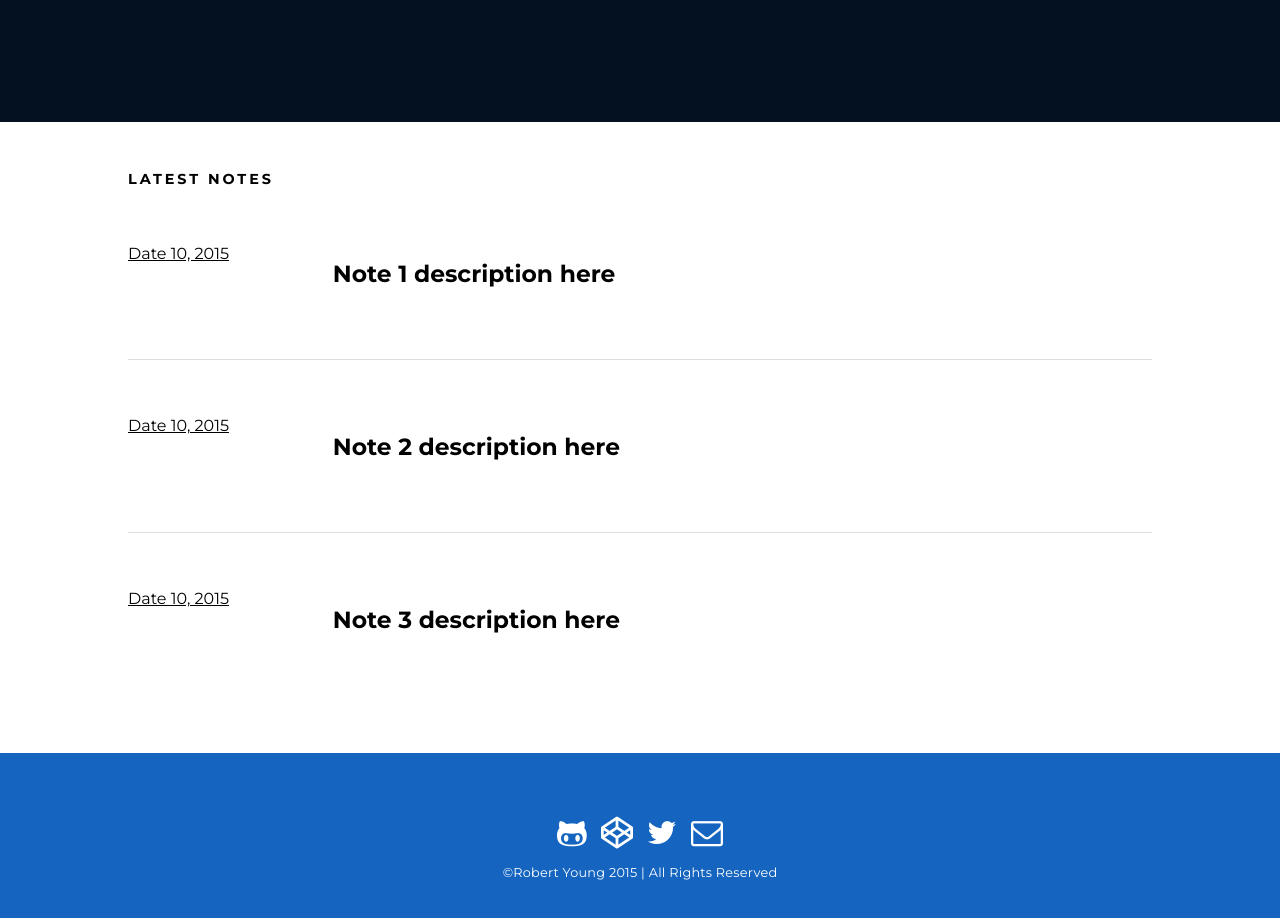
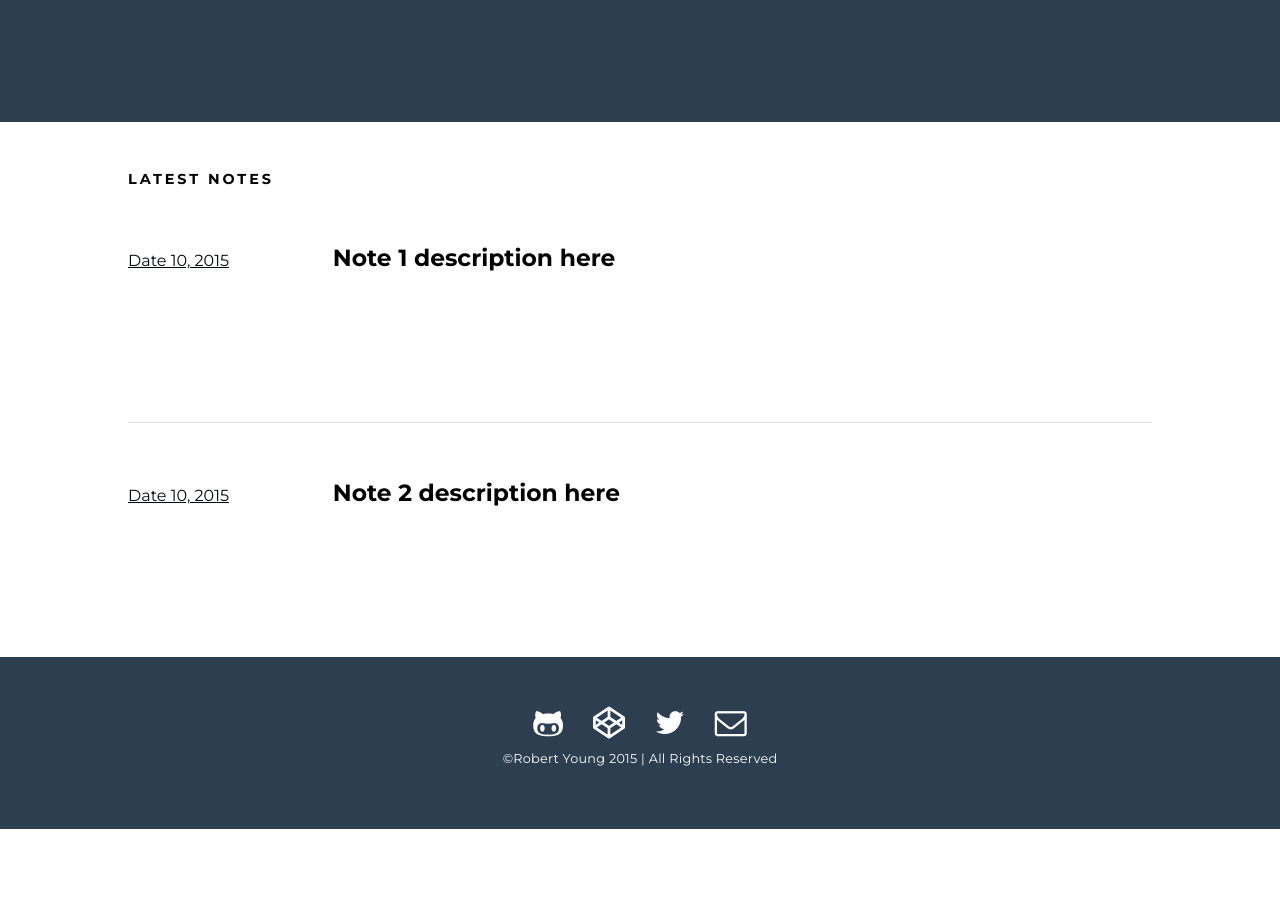
Before and after one commit to ryoungz/portfolio-2015, a website: page app/index.html in a window 1280 px wide. Shown: the part 640-1558 px from the top of the page. After the commit the page ends 1469 px from the top, so only its background shows below. Drawn offline with Linux system fonts and the light colour scheme.

Commit message:
add flexbox social footer. add html save gulp task.

```diff
--- a/app/index.html
+++ b/app/index.html
@@ -13,7 +13,7 @@
 		<div class="container">
 			<a href="index.html"><h1 class="header-title">Robert C Young</h1><h2 class="header-subtitle">/ Interactive Developer</h2></a>
 			<nav class="header-nav" role="navigation">
-				<a href="http://jonyablonski.com/work/">Work</a>
+				<a href="flexbox.html">Work</a>
 				<a href="http://jonyablonski.com/notes/">Notes</a>
 				<a href="http://jonyablonski.com/info/">Info</a>
 			</nav>
@@ -51,23 +51,17 @@
 				<div class="main-notes-date"><a href="">Date 10, 2015</a></div>
 				<div class="main-notes-description"><h1>Note 2 description here</h1></div>
 			</article>
-			<article class="main-notes-post">
-				<div class="main-notes-date"><a href="">Date 10, 2015</a></div>
-				<div class="main-notes-description"><h1>Note 3 description here</h1></div>
-			</article>
 		</div>
 	</section>
 
-	<footer class="footer">
-		<div class="container">
-			<ul>
-				<li><a href="https://github.com/ryoungz"><i class="fa fa-github-alt fa-2x"></i></a></li>
-				<li><a href="http://codepen.io/ryoungz/"><i class="fa fa-codepen fa-2x"></i></a></li>
-				<li><a href="https://twitter.com/robertcyoung"><i class="fa fa-twitter fa-2x"></i></a></li>
-				<li><a href="mailto:ryoungz@gmail.com"><i class="fa fa-envelope-o fa-2x"></i></a></li>
-			</ul>
-			<p class="footer-info">&#169;Robert Young 2015 | All Rights Reserved</p>
-		</div>
+	<footer class="footer-flex">
+		<ul>
+			<li><a class="social" href="https://github.com/ryoungz"><i class="fa fa-github-alt fa-2x"></i></a></li>
+			<li><a class="social" href="http://codepen.io/ryoungz/"><i class="fa fa-codepen fa-2x"></i></a></li>
+			<li><a class="social" href="https://twitter.com/robertcyoung"><i class="fa fa-twitter fa-2x"></i></a></li>
+			<li><a class="social" href="mailto:ryoungz@gmail.com"><i class="fa fa-envelope-o fa-2x"></i></a></li>
+		</ul>
+		<p class="footer-info">&#169;Robert Young 2015 | All Rights Reserved</p>
 	</footer>
 </body>
 </html>
--- a/app/scss/styles.scss
+++ b/app/scss/styles.scss
@@ -2,7 +2,7 @@ body {
     margin: 0;
     font-family: 'Montserrat', sans-serif;
     a {
-        color: #000;
+        color: #05070F;
     }
 }
 
@@ -68,7 +68,7 @@ header {
 
 .main-featured-background {
     height: 550px;
-    background: #031121;
+    background: #2C3E50;
 }
 
 .main-featured-description {
@@ -78,7 +78,7 @@ header {
 }
 
 .main-notes {
-    padding: 3em 0;
+    padding-top: 3em;
     background-color: #FFF;
 }
 
@@ -95,10 +95,12 @@ header {
 }
 
 .main-notes-post {
-    position: relative;
+		height: 170px;
+    display: flex;
+    align-items: baseline;
     z-index: 1;
     border-bottom: 1px solid #DDD;
-    padding: 3em 0;
+    padding: 2em 0;
 }
 
 .main-notes-post:last-of-type {
@@ -112,27 +114,27 @@ header {
     letter-spacing: .2em;
 }
 
-.footer {
-    padding: 3em 0;
-    text-align: center;
-    background-color: #1565C0;
-    color: #A4A4A4;
-    ul {
-        list-style: none;
-        padding-left: 0;
-        	li {
-            display: inline-block;
-              a {
-								color: #fff;
-								padding-left: 5px;
-								padding-right: 5px;
-						}
-        }
-    }
-}
+.footer-flex {
+		padding: 50px;
+	  background-color: #2C3E50;
+	  text-align: center;;
+			ul {
+				list-style: none;
+				margin: 0;
+				padding: 0;
+				display: flex;
+				justify-content: center;
+			}
+	}
 
 .footer-info {
     font-size: 80%;
     letter-spacing: .02em;
     color: #fff;
 }
+
+.social {
+
+		padding: 15px;
+		color: white;
+}
--- a/gulpfile.js
+++ b/gulpfile.js
@@ -1,24 +1,22 @@
 var gulp = require('gulp');
 var sass = require('gulp-sass');
 var browserSync = require('browser-sync');
+var autoprefixer = require('gulp-autoprefixer');
 
-gulp.task('hello', function() {
-  console.log('Hello Robert');
-});
-
-//Sass task
+// Converts Sass to CSS with gulp-sass
 gulp.task('styles', function() {
   return gulp.src('app/scss/*.scss')
-    .pipe(sass().on('error', sass.logError)) // Converts Sass to CSS with gulp-sass
+    .pipe(sass().on('error', sass.logError))
+    .pipe(autoprefixer())
     .pipe(gulp.dest('app/css/'))
     .pipe(browserSync.reload({
        stream: true
     }))
 });
 
-//Watch task
-gulp.task('watch', ['browserSync', 'styles'], function() {
-  gulp.watch('app/scss/*.scss',['styles']);
+// Reload all Browsers
+gulp.task('bs-reload', function () {
+    browserSync.reload();
 });
 
 //Browser sync
@@ -29,3 +27,12 @@ gulp.task('browserSync', function() {
     },
   })
 })
+
+//Watch task
+gulp.task('watch', ['browserSync', 'styles'], function() {
+  gulp.watch('app/scss/*.scss',['styles']);
+  gulp.watch("app/*.html", ['bs-reload']);
+});
+
+// deploys
+gulp.task('default',  ['watch','bs-reload','styles']);
--- a/package.json
+++ b/package.json
@@ -19,6 +19,7 @@
   "devDependencies": {
     "browser-sync": "^2.9.1",
     "gulp": "^3.9.0",
+    "gulp-autoprefixer": "^3.0.1",
     "gulp-sass": "^2.0.4"
   }
 }
```
Also changed, not shown: app/css/styles.css.
